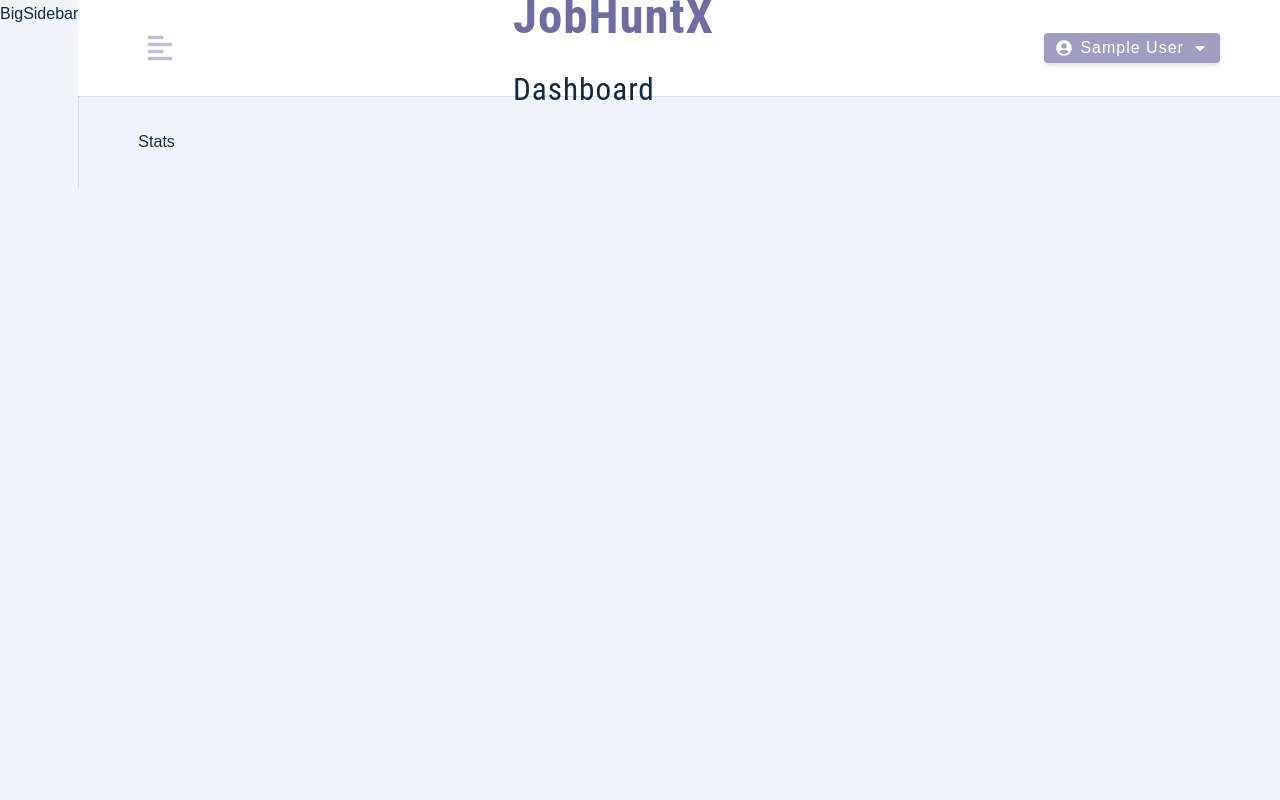
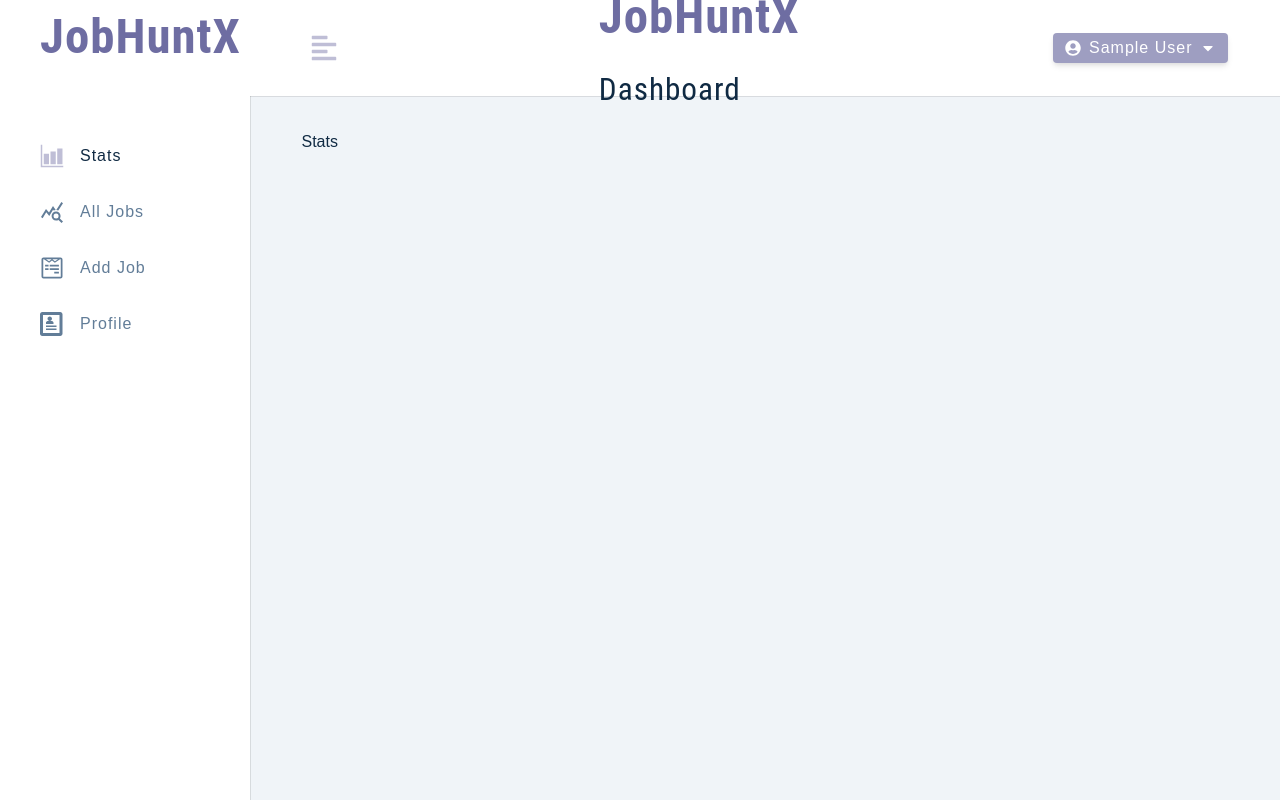
Before and after one commit to nataburdyey/job-hunt-x, a React (Vite) app: page / in a window 1280 px wide. Built offline with nearby package versions, Linux system fonts and the light colour scheme; sample sign-in values are in the browser's storage.

Commit message:
complete BigSidebar component

```diff
--- a/src/components/BigSidebar.jsx
+++ b/src/components/BigSidebar.jsx
@@ -1,9 +1,28 @@
+import { useSelector } from 'react-redux';
+
+import NavLinks from './NavLinks';
+import Logo from '../components/Logo';
 import Wrapper from '../assets/wrappers/BigSidebar';
 
 const BigSidebar = () => {
+  const { isSidebarOpen } = useSelector((store) => store.user);
+
   return (
     <Wrapper>
-      <div>BigSidebar</div>
+      <div
+        className={
+          isSidebarOpen
+            ? 'sidebar-container '
+            : 'sidebar-container show-sidebar'
+        }
+      >
+        <div className='content'>
+          <header>
+            <Logo />
+          </header>
+          <NavLinks />
+        </div>
+      </div>
     </Wrapper>
   );
 };
```
